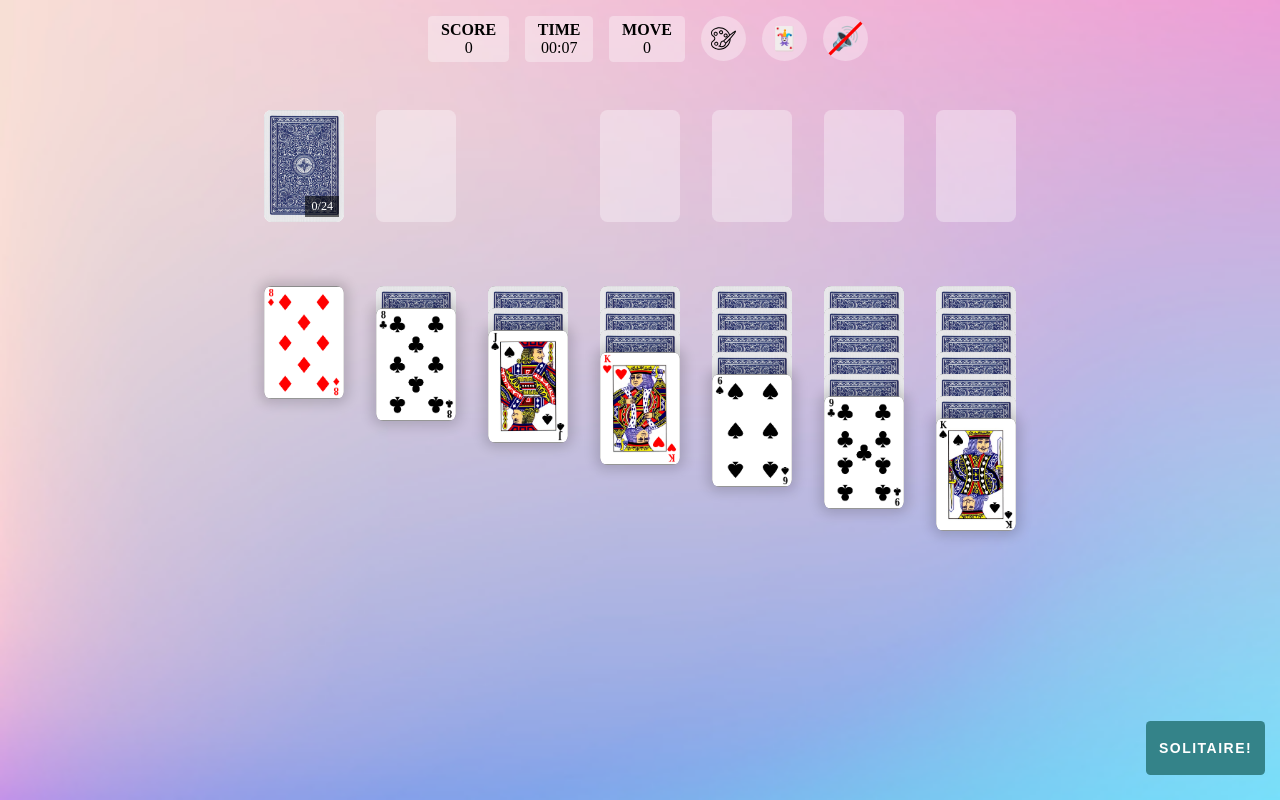
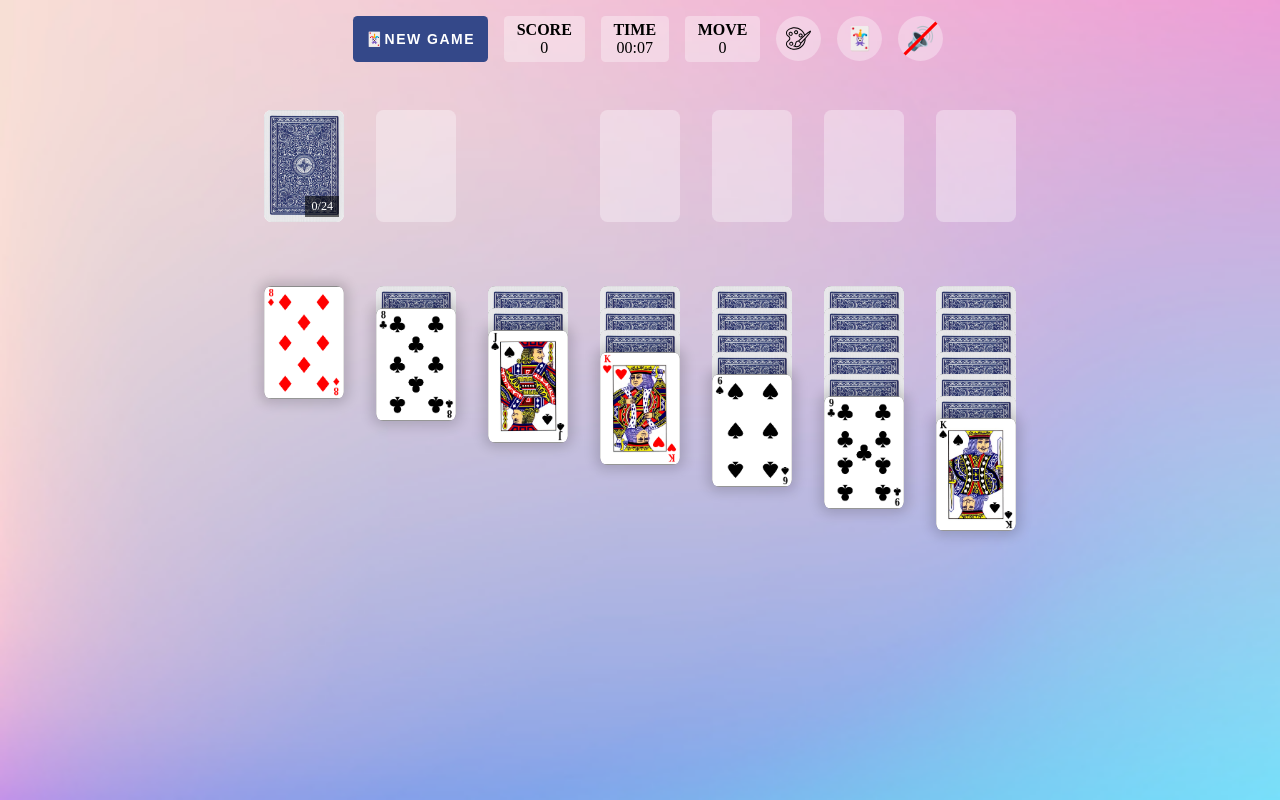
Before and after one commit to kkn1125/new-solitaire, a website built with Vite: page index.html in a window 1280 px wide. Built offline with nearby package versions, Linux system fonts and the light colour scheme.

Commit message:
fix: 렌더링 시 bgm 리스트 깜빡이는 이슈 수정

```diff
--- a/src/assets/style/main.scss
+++ b/src/assets/style/main.scss
@@ -538,8 +538,8 @@ body {
       user-select: none;
       letter-spacing: 1.5px;
       text-transform: uppercase;
-      padding: 1.2rem 0.8rem;
-      position: fixed;
+      padding: 0.3rem 0.8rem;
+      // position: fixed;
 
       font-weight: 700;
       font-size: 14px;
@@ -553,9 +553,9 @@ body {
     #restart {
       &:hover,
       &:focus-within {
-        box-shadow: 0 0 0 0.3rem #348389a6;
+        box-shadow: 0 0 0 0.3rem #344889a6;
       }
-      background-color: #348389;
+      background-color: #344889;
       bottom: 25px;
       right: 15px;
     }
--- a/src/model/EventManager.ts
+++ b/src/model/EventManager.ts
@@ -56,7 +56,7 @@ export default class EventManager {
     const closest = target.closest("#bgm");
 
     if (closest && closest.id === "bgm") {
-      this.solitaire.bgm = !this.solitaire.bgm;
+      this.solitaire.sound.bgm.active = !this.solitaire.sound.bgm.active;
       this.renderer.update();
     }
   }
--- a/src/model/Renderer.ts
+++ b/src/model/Renderer.ts
@@ -85,6 +85,7 @@ export default class Renderer {
       <div id="top-bar">
         <div></div>
         <div id="options">
+          <button id="restart">🃏new game</button>
           <div id="score" class="shape" data-game-score="0"></div>
           <div id="timer" class="shape"></div>
           <div id="move" class="shape" data-game-move="0"></div>
@@ -181,16 +182,20 @@ export default class Renderer {
 
 
       </div>
-      <button id="restart">Solitaire!</button>
+
     `;
   }
 
   dpBGM() {
-    const bgm = this.solitaire.bgmList.currentSrc?.split("daehanghaesidae_")[1];
-    CURRENT_BGM().style.display = bgm ? "inline-block" : "none";
-    CURRENT_BGM().innerHTML = `<span id="slide">${bgm}</span>` || "";
-    if (SLIDE()) {
-      SLIDE().dataset.content = bgm || "";
+    const bgm =
+      this.solitaire.sound.bgm.list.currentSrc?.split("daehanghaesidae_")[1];
+    CURRENT_BGM().style.display =
+      this.solitaire.sound.bgm.active && bgm ? "inline-block" : "none";
+    if (this.solitaire.sound.bgm.active && SLIDE()?.innerHTML !== bgm) {
+      CURRENT_BGM().innerHTML = `<span id="slide">${bgm}</span>` || "";
+      if (SLIDE()) {
+        SLIDE().dataset.content = bgm || "";
+      }
     }
   }
 
@@ -259,8 +264,8 @@ export default class Renderer {
   }
 
   startBgm() {
-    if (this.solitaire.bgm) {
-      this.solitaire.bgmList.play();
+    if (this.solitaire.sound.bgm.active) {
+      this.solitaire.sound.bgm.list.play();
     }
     // this.solitaire.randomBgm();
   }
@@ -274,7 +279,10 @@ export default class Renderer {
   }
 
   toggleBgm() {
-    if (!this.solitaire.bgm && !BGM().classList.contains(".not-use")) {
+    if (
+      !this.solitaire.sound.bgm.active &&
+      !BGM().classList.contains(".not-use")
+    ) {
       BGM().classList.add("not-use");
       this.solitaire.bgmOff();
     } else {
--- a/src/model/Solitaire.ts
+++ b/src/model/Solitaire.ts
@@ -49,8 +49,21 @@ export default class Solitaire {
   currentTheme: string = themes[0];
 
   effect: boolean = true;
-  bgm: boolean = false;
-  bgmList: HTMLAudioElement /* : { id: number; active: boolean; audio: HTMLAudioElement }[] */;
+  sound: {
+    bgm: {
+      active: boolean;
+      list: HTMLAudioElement;
+    };
+    effect: {
+      active: boolean;
+    };
+  } = {
+    bgm: { active: false, list: null },
+    effect: { active: true },
+  };
+
+  // bgm: boolean = false;
+  // bgmList: HTMLAudioElement /* : { id: number; active: boolean; audio: HTMLAudioElement }[] */;
 
   constructor(options: Options) {
     if (typeof options.mode === "number") {
@@ -68,7 +81,7 @@ export default class Solitaire {
 
     this.setBGM();
 
-    // console.log(this.bgmList);
+    // console.log(this.sound.bgm.list);
   }
 
   // setDetector(detector: Function) {
@@ -76,13 +89,13 @@ export default class Solitaire {
   // }
 
   setBGM() {
-    this.bgmList = new Audio();
-    this.bgmList.muted = true;
-    this.bgmList.volume = bgmVolume;
-    // this.bgmList.defaultPlaybackRate = 5;
+    this.sound.bgm.list = new Audio();
+    this.sound.bgm.list.muted = true;
+    this.sound.bgm.list.volume = bgmVolume;
+    // this.sound.bgm.list.defaultPlaybackRate = 5;
     this.setRandomBgm();
 
-    this.bgmList.addEventListener(
+    this.sound.bgm.list.addEventListener(
       "ended",
       (() => {
         this.setRandomBgm();
@@ -91,30 +104,31 @@ export default class Solitaire {
   }
 
   bgmStart() {
-    this.bgmList.muted = false;
-    this.bgmList.play();
+    this.sound.bgm.list.muted = false;
+    this.sound.bgm.list.play();
   }
 
   bgmOff() {
-    this.bgmList.muted = true;
-    this.bgmList.pause();
+    this.sound.bgm.list.muted = true;
+    this.sound.bgm.list.pause();
   }
 
   setRandomBgm() {
     const others = bgmSounds.filter(
-      (sound) => sound !== this.bgmList.currentSrc.replace(location.origin, "")
+      (sound) =>
+        sound !== this.sound.bgm.list.currentSrc.replace(location.origin, "")
     );
 
     const source =
       (import.meta.env.DEV ? "" : "/new-solitaire") +
       others[Math.floor(others.length * Math.random())];
 
-    this.bgmList.src = source;
+    this.sound.bgm.list.src = source;
 
-    if (this.bgm) {
-      this.bgmList.play();
+    if (this.sound.bgm.active) {
+      this.sound.bgm.list.play();
     }
-    const bgm = this.bgmList.src.split("daehanghaesidae_")[1];
+    const bgm = this.sound.bgm.list.src.split("daehanghaesidae_")[1];
     if (CURRENT_BGM()) {
       CURRENT_BGM().style.display = bgm ? "inline-block" : "none";
       CURRENT_BGM().innerHTML = `<span id="slide">${bgm}</span>` || "";
```
